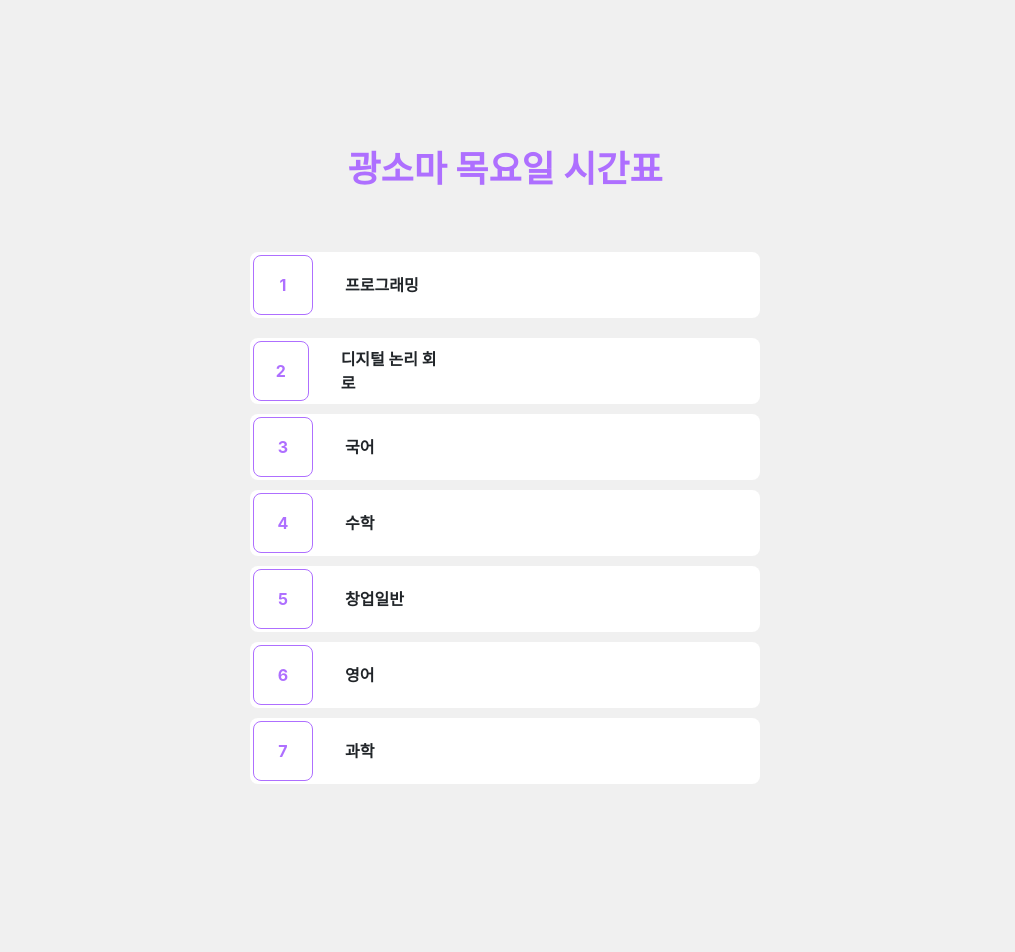
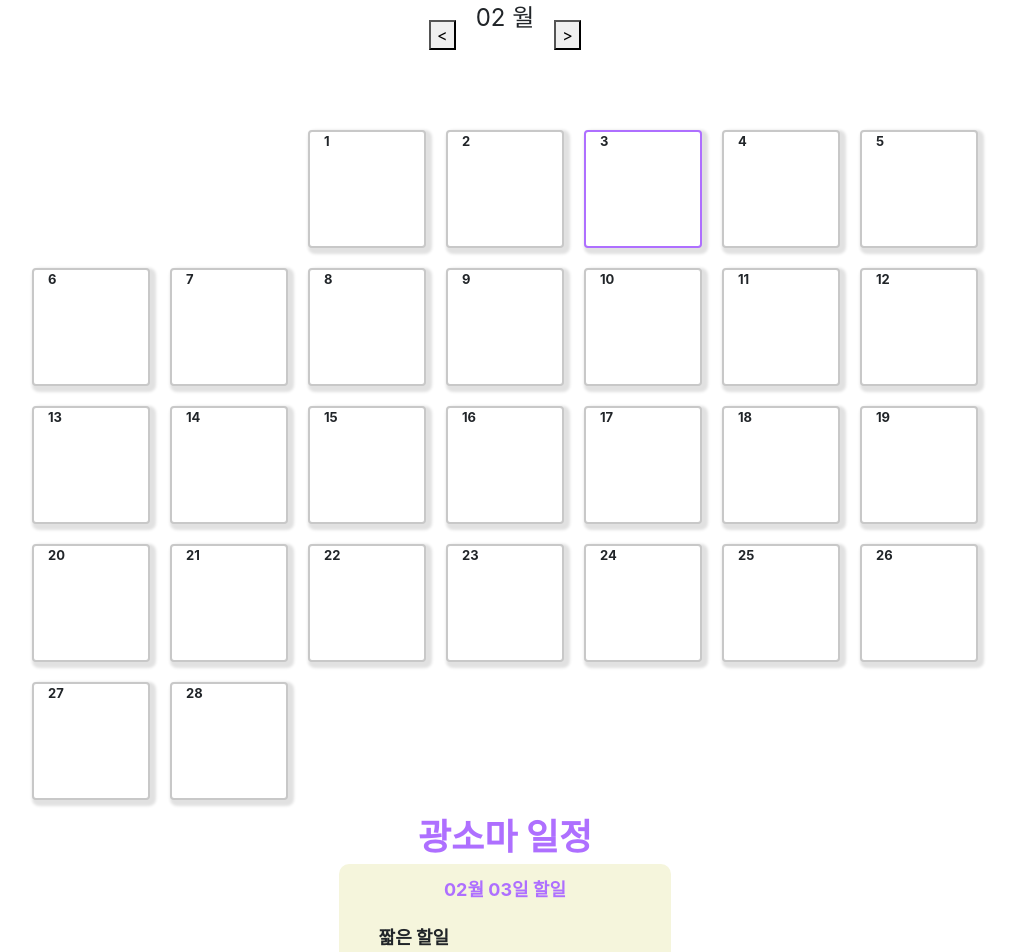
Before and after one commit to SMUP-Front/Callender, a React (Create React App) app: page / in a window 1280 px wide. Shown: the top 952 px of the page, without its empty margins (135-1150 px from the left). Built offline with nearby package versions, Linux system fonts and the light colour scheme.

Commit message:
⚡️ :: (#47) 별거 안했음

```diff
--- a/src/App.tsx
+++ b/src/App.tsx
@@ -7,8 +7,8 @@ import TimeTable from "./Components/TimeTable";
 export default function App() {
   return (
     <div>
-      {/* <Callender />
-      <Scedule />*/}
+      <Callender />
+      <Scedule />*
       <TimeTable />
     </div>
   );
```
